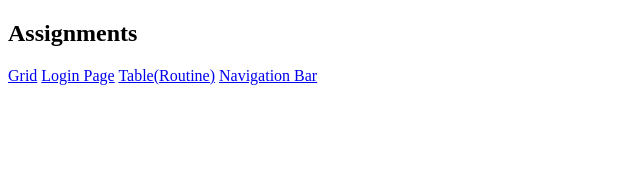
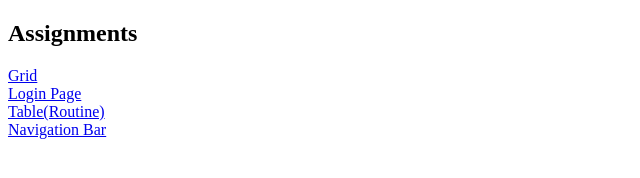
Before and after one commit to SagorRoy44/HTML-Grid-NavBar-Table-login-page-, a plain HTML site: page index.html in a window 1280 px wide. Shown: the whole page, without its empty margins (0-640 px from the left). Drawn offline with Linux system fonts and the light colour scheme.

Commit message:
html & css

```diff
--- a/index.html
+++ b/index.html
@@ -7,9 +7,9 @@
 </head>
 <body>
     <h2>Assignments</h2>
-    <a href = "https://sagorroy44.github.io/Grid-using-html-and-css/" target="_blank">Grid</a>
-    <a href = "https://sagorroy44.github.io/Login-page/" target="_blank">Login Page</a>
-    <a href = "https://sagorroy44.github.io/Routine_Table/" target="_blank">Table(Routine)</a>
+    <a href = "https://sagorroy44.github.io/Grid-using-html-and-css/" target="_blank">Grid</a><br>
+    <a href = "https://sagorroy44.github.io/Login-page/" target="_blank">Login Page</a><br>
+    <a href = "https://sagorroy44.github.io/Routine_Table/" target="_blank">Table(Routine)</a><br>
     <a href = "https://sagorroy44.github.io/Web_Programming_Lab/" target="_blank">Navigation Bar</a>
 </body>
 </html>
```
